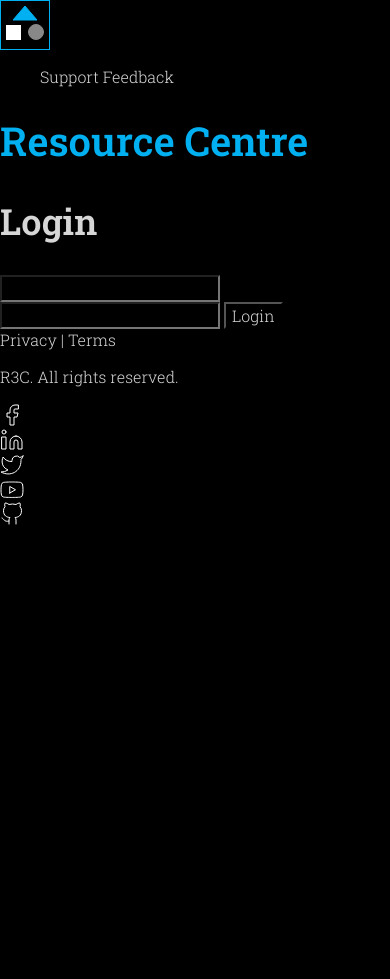
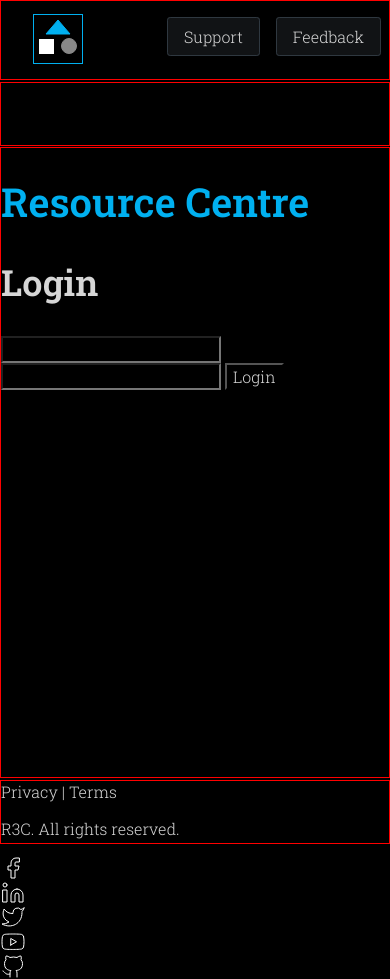
Before and after one commit to nikzeyn/ResourceCenter, a Django app: page / in a window 390 px wide. Before the commit the page ends 525 px from the top, so only its background shows below. Run offline with Django 3.2, Linux system fonts and the light colour scheme.

Commit message:
rearranged grid layout for responsive view

```diff
--- a/prj_resource_center/static/css/common.css
+++ b/prj_resource_center/static/css/common.css
@@ -67,19 +67,20 @@ img {
 	margin: 0rem 0.5rem;
 } */
 
-/* .button_grey {
+.button_pri {
 	border: 1px solid #2f3840;
 	background-color: #111315;
-	margin: 0rem 1rem;
+	margin: 0rem 0.5rem;
 	padding: 0.5rem 1rem;
 	border-radius: 0.2rem;
-} */
+}
 
-/* .button_grey:hover {
+.button_pri:hover {
 	border: 1px solid #00B0F0;
 	color: #00B0F0;
 }
 
+/*
 .button_grey:active {
 	border: 1px solid #00B0F0;
 	color: #d6d6d6;
@@ -95,6 +96,10 @@ img {
 	border: 1px solid #00B0F0;
 	color: #d6d6d6;
 	background-color: #00B0F0;
+}*/
+
+header, footer, main, nav {
+	border: 1px solid red;
 }
 
 header {
@@ -107,7 +112,7 @@ nav {
 
 main {
 	grid-area: main;
-	padding: 0.5rem 5rem;
+	/* padding: 0.5rem 5rem; */
 }
 
 footer {
@@ -117,42 +122,45 @@ footer {
 .main-wrapper {
 	height: 100%;
 	display: grid;
-	gap: 2px;
-	grid-template-columns: 1fr 1fr;
+	gap: 0.1rem;
+	grid-template-columns: 1fr 1fr 1fr;
 	grid-template-rows: 5rem 4rem 1fr 4rem;
-	grid-template-areas: "header header"
-						"nav nav"
-						"main main"
-						"footer footer";
+	grid-template-areas: "header header header"
+						"nav nav nav"
+						"main main main"
+						"footer footer footer";
 
-} */
+}
+
+/*
 
 
 /* ************************ */
 /*			HEADER AREA		*/
 /* ************************ */
 
-/* header {
+header {
 	display: grid;
-	grid-template-columns: 1fr 3fr 1fr;
-	grid-auto-rows: 5rem;
+	grid-template-columns: 1fr 1fr;
+	/* grid-auto-rows: 5rem; */
 }
 
 .logo-wrapper {
-	text-align: center;
+	/* text-align: center; */
+	margin-left: 2rem;
 }
- */
-/* .logo {
-	line-height: 5rem; used for vertical aligning
-} */
 
-/* header > ul {
+.logo {
+	line-height: 4.5rem; /* used for vertical aligning */
+}
+
+header > ul {
 	display: grid;
 	grid-template-columns: 1fr 1fr;
-	line-height: 5rem;
-	height: 100%;
+	line-height: 4.5rem;
+	/* height: 100%; */
 	margin: 0 auto;
-} */
+}
 
 
 /* ************************ */
--- a/prj_resource_center/templates/base.html
+++ b/prj_resource_center/templates/base.html
@@ -26,8 +26,8 @@
 			<!-- DO NOT REMOVE -->
 			<!-- <div></div>   placeholder for center 3fr -->
 			<ul>
-				<li><a class="button_grey" href="#">Support</a></li>
-				<li><a class="button_grey" href="#">Feedback</a></li>
+				<li><a class="button_pri" href="#">Support</a></li>
+				<li><a class="button_pri" href="#">Feedback</a></li>
 			</ul>
 		</header>
 
```
